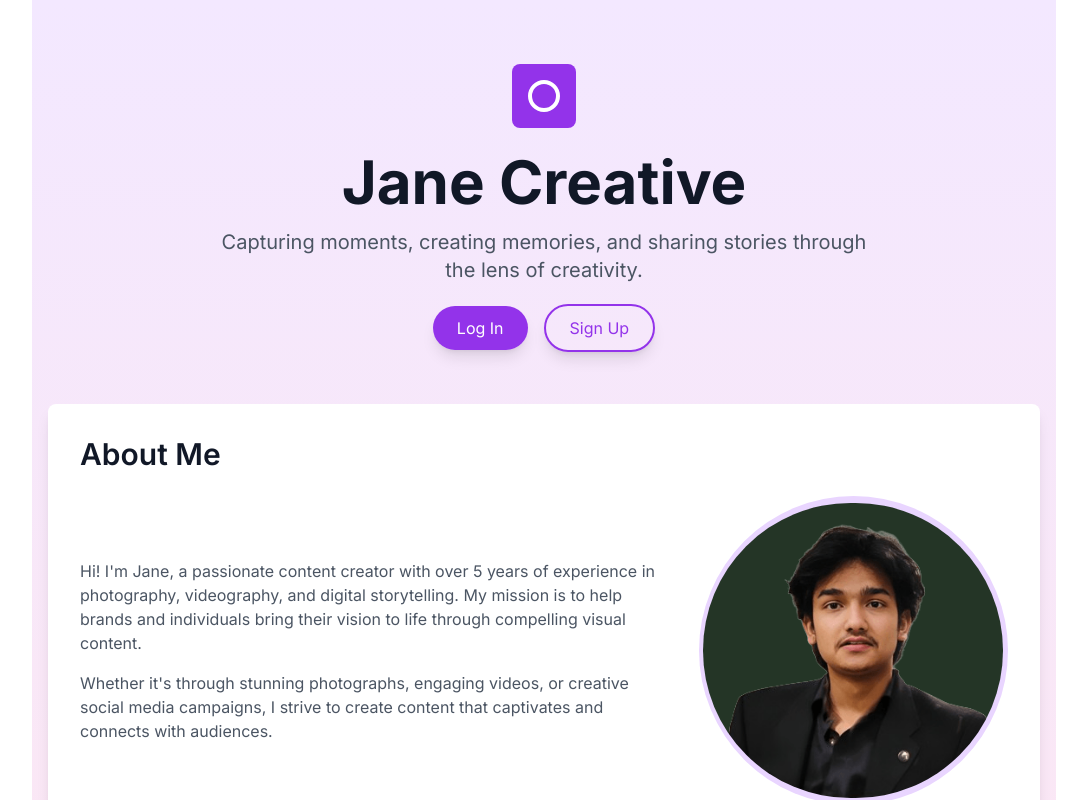
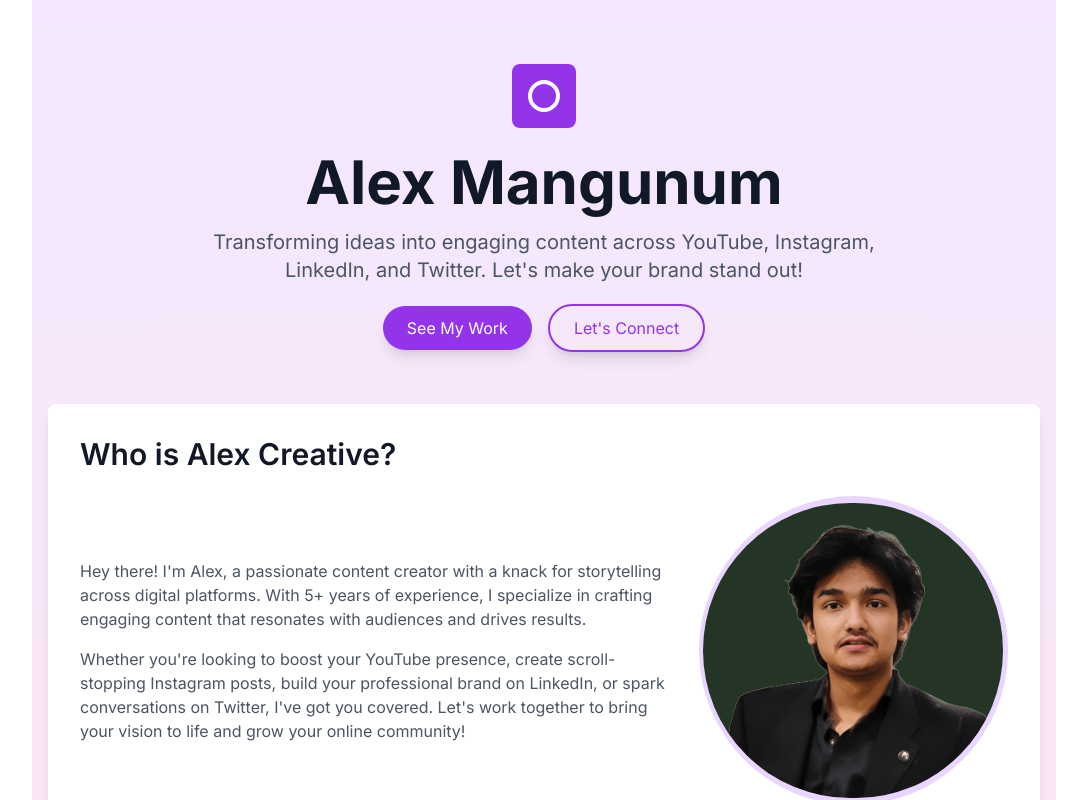
Before and after one commit to Risabkshetri/content-creator-s-web, a Next.js app in the folder frontend/: page / in a window 1280 px wide. Shown: the top 800 px of the page, without its empty margins (96-1183 px from the left). Built offline with nearby package versions, Linux system fonts and the light colour scheme.

Commit message:
athentication added completely

```diff
--- a/frontend/src/app/dashboard/page.tsx
+++ b/frontend/src/app/dashboard/page.tsx
@@ -30,7 +30,11 @@ export default function DashboardPage() {
   }, [router]);
 
   if (!user) {
-    return <div>Loading...</div>;
+    return (
+      <div className="flex justify-center items-center h-screen bg-gray-100">
+        <div className="animate-spin rounded-full h-32 w-32 border-t-2 border-b-2 border-blue-500"></div>
+      </div>
+    )
   }
 
   return (
--- a/frontend/src/app/login/page.tsx
+++ b/frontend/src/app/login/page.tsx
@@ -2,9 +2,10 @@ import LoginForm from '@/components/loginForm';
 
 export default function LoginPage() {
   return (
-    <div>
-      <h1>Login</h1>
-      <LoginForm />
+    <div className="min-h-screen bg-gray-100 flex flex-col justify-center items-center">
+      <div className="w-full max-w-md">
+        <LoginForm />
+      </div>
     </div>
   );
 }
--- a/frontend/src/components/Footer.tsx
+++ b/frontend/src/components/Footer.tsx
@@ -1,8 +1,17 @@
+"use client"
+
 import Link from 'next/link'
 import Image from 'next/image'
 import { FaYoutube, FaTwitter, FaInstagram, FaVideo, FaBlog, FaMicrophone, FaStream, FaStar, FaHeart, FaInfoCircle } from 'react-icons/fa'
+import { usePathname } from 'next/navigation'
 
 function Footer({className = ''}) {
+const pathname = usePathname();
+const isDashboard = pathname.startsWith('/dashboard');
+
+if(!isDashboard){
+  return null;
+}
   return (
     <footer className={`w-full py-8 bg-gray-100 ${className}`}>
       <div className="max-w-7xl mx-auto px-4 sm:px-6 lg:px-8">
--- a/frontend/src/components/landingPage.tsx
+++ b/frontend/src/components/landingPage.tsx
@@ -1,3 +1,158 @@
+// 'use client';
+
+// import { useState, useEffect } from 'react';
+// import Link from 'next/link';
+// import Image from 'next/image';
+// import { motion } from 'framer-motion';
+
+// export default function LandingPage() {
+//   const [isVisible, setIsVisible] = useState(false);
+
+//   useEffect(() => {
+//     setIsVisible(true);
+//   }, []);
+
+//   const fadeIn = {
+//     hidden: { opacity: 0, y: 20 },
+//     visible: { opacity: 1, y: 0 },
+//   };
+
+//   return (
+//     <div className="min-h-screen bg-gradient-to-b from-purple-100 to-pink-100">
+//       <div className="container mx-auto px-4 py-16">
+//         {/* Hero Section */}
+//         <motion.div
+//           initial="hidden"
+//           animate={isVisible ? "visible" : "hidden"}
+//           variants={fadeIn}
+//           transition={{ duration: 0.8 }}
+//           className="flex flex-col items-center text-center mb-16"
+//         >
+//           <motion.div
+//             whileHover={{ scale: 1.1 }}
+//             whileTap={{ scale: 0.9 }}
+//             className="w-16 h-16 mb-6 relative cursor-pointer"
+//           >
+//             <div className="absolute inset-0 bg-purple-600 rounded-lg">
+//               <div className="absolute top-1/4 left-1/4 right-1/4 bottom-1/4 border-4 border-white rounded-full"></div>
+//             </div>
+//           </motion.div>
+
+//           <h1 className="text-4xl md:text-6xl font-bold text-gray-900 mb-4">
+//             Jane Creative
+//           </h1>
+//           <p className="text-xl text-gray-600 mb-8 max-w-2xl">
+//             Capturing moments, creating memories, and sharing stories through the lens of creativity.
+//           </p>
+//           <div className="flex gap-4">
+//             <motion.div whileHover={{ scale: 1.05 }} whileTap={{ scale: 0.95 }}>
+//               <Link
+//                 href="/login"
+//                 className="px-6 py-3 bg-purple-600 text-white rounded-full hover:bg-purple-700 transition-colors shadow-lg"
+//               >
+//                 Log In
+//               </Link>
+//             </motion.div>
+//             <motion.div whileHover={{ scale: 1.05 }} whileTap={{ scale: 0.95 }}>
+//               <Link
+//                 href="/signup"
+//                 className="px-6 py-3 border-2 border-purple-600 text-purple-600 rounded-full hover:bg-purple-100 transition-colors shadow-lg"
+//               >
+//                 Sign Up
+//               </Link>
+//             </motion.div>
+//           </div>
+//         </motion.div>
+
+//         {/* About Section */}
+//         <motion.div
+//           initial="hidden"
+//           animate={isVisible ? "visible" : "hidden"}
+//           variants={fadeIn}
+//           transition={{ duration: 0.8, delay: 0.2 }}
+//           className="bg-white rounded-lg shadow-lg mb-16 overflow-hidden"
+//         >
+//           <div className="p-8">
+//             <h2 className="text-3xl font-semibold mb-6 text-gray-900">About Me</h2>
+//             <div className="flex flex-col md:flex-row gap-8 items-center">
+//               <div className="flex-1">
+//                 <p className="text-gray-600 mb-4">
+//                   Hi! I&apos;m Jane, a passionate content creator with over 5 years of experience in photography, videography, and digital storytelling. My mission is to help brands and individuals bring their vision to life through compelling visual content.
+//                 </p>
+//                 <p className="text-gray-600">
+//                   Whether it&apos;s through stunning photographs, engaging videos, or creative social media campaigns, I strive to create content that captivates and connects with audiences.
+//                 </p>
+//               </div>
+//               <motion.div
+//                 whileHover={{ scale: 1.05 }}
+//                 className="w-full md:w-1/3 aspect-square bg-purple-200 rounded-full flex items-center justify-center overflow-hidden"
+//               >
+//                 <Image
+//                   src="/images/profile.png"
+//                   alt="Jane Creative"
+//                   width={300}
+//                   height={300}
+//                   className="rounded-full"
+//                 />
+//               </motion.div>
+//             </div>
+//           </div>
+//         </motion.div>
+
+//         {/* Social Links */}
+//         <motion.div
+//           initial="hidden"
+//           animate={isVisible ? "visible" : "hidden"}
+//           variants={fadeIn}
+//           transition={{ duration: 0.8, delay: 0.4 }}
+//           className="flex justify-center gap-6"
+//         >
+//           <motion.a
+//             whileHover={{ scale: 1.2, rotate: 360 }}
+//             whileTap={{ scale: 0.8 }}
+//             href="#"
+//             className="text-gray-600 hover:text-purple-600"
+//             aria-label="YouTube"
+//           >
+//             <div className="w-10 h-10 relative">
+//               <div className="absolute inset-0 border-2 border-current rounded-sm"></div>
+//               <div className="absolute inset-2 bg-current transform rotate-45"></div>
+//             </div>
+//           </motion.a>
+//           <motion.a
+//             whileHover={{ scale: 1.2, rotate: 360 }}
+//             whileTap={{ scale: 0.8 }}
+//             href="#"
+//             className="text-gray-600 hover:text-purple-600"
+//             aria-label="Instagram"
+//           >
+//             <div className="w-10 h-10 relative">
+//               <div className="absolute inset-0 border-2 border-current rounded-lg"></div>
+//               <div className="absolute inset-2 border-2 border-current rounded-full"></div>
+//               <div className="absolute top-1 right-1 w-2 h-2 bg-current rounded-full"></div>
+//             </div>
+//           </motion.a>
+//           <motion.a
+//             whileHover={{ scale: 1.2, rotate: 360 }}
+//             whileTap={{ scale: 0.8 }}
+//             href="#"
+//             className="text-gray-600 hover:text-purple-600"
+//             aria-label="Twitter"
+//           >
+//             <div className="w-10 h-10 relative">
+//               <div className="absolute inset-0 border-2 border-current rounded-full"></div>
+//               <div className="absolute inset-2 transform -rotate-45">
+//                 <div className="w-full h-1 bg-current rounded-full"></div>
+//               </div>
+//             </div>
+//           </motion.a>
+//         </motion.div>
+//       </div>
+//     </div>
+//   );
+// }
+
+
 'use client';
 
 import { useState, useEffect } from 'react';
@@ -39,10 +194,10 @@ export default function LandingPage() {
           </motion.div>
 
           <h1 className="text-4xl md:text-6xl font-bold text-gray-900 mb-4">
-            Jane Creative
+            Alex Mangunum
           </h1>
           <p className="text-xl text-gray-600 mb-8 max-w-2xl">
-            Capturing moments, creating memories, and sharing stories through the lens of creativity.
+            Transforming ideas into engaging content across YouTube, Instagram, LinkedIn, and Twitter. Let's make your brand stand out!
           </p>
           <div className="flex gap-4">
             <motion.div whileHover={{ scale: 1.05 }} whileTap={{ scale: 0.95 }}>
@@ -50,15 +205,15 @@ export default function LandingPage() {
                 href="/login"
                 className="px-6 py-3 bg-purple-600 text-white rounded-full hover:bg-purple-700 transition-colors shadow-lg"
               >
-                Log In
+                See My Work
               </Link>
             </motion.div>
             <motion.div whileHover={{ scale: 1.05 }} whileTap={{ scale: 0.95 }}>
               <Link
-                href="/signup"
+                href="/register"
                 className="px-6 py-3 border-2 border-purple-600 text-purple-600 rounded-full hover:bg-purple-100 transition-colors shadow-lg"
               >
-                Sign Up
+                Let's Connect
               </Link>
             </motion.div>
           </div>
@@ -73,14 +228,14 @@ export default function LandingPage() {
           className="bg-white rounded-lg shadow-lg mb-16 overflow-hidden"
         >
           <div className="p-8">
-            <h2 className="text-3xl font-semibold mb-6 text-gray-900">About Me</h2>
+            <h2 className="text-3xl font-semibold mb-6 text-gray-900">Who is Alex Creative?</h2>
             <div className="flex flex-col md:flex-row gap-8 items-center">
               <div className="flex-1">
                 <p className="text-gray-600 mb-4">
-                  Hi! I&apos;m Jane, a passionate content creator with over 5 years of experience in photography, videography, and digital storytelling. My mission is to help brands and individuals bring their vision to life through compelling visual content.
+                  Hey there! I'm Alex, a passionate content creator with a knack for storytelling across digital platforms. With 5+ years of experience, I specialize in crafting engaging content that resonates with audiences and drives results.
                 </p>
                 <p className="text-gray-600">
-                  Whether it&apos;s through stunning photographs, engaging videos, or creative social media campaigns, I strive to create content that captivates and connects with audiences.
+                  Whether you're looking to boost your YouTube presence, create scroll-stopping Instagram posts, build your professional brand on LinkedIn, or spark conversations on Twitter, I've got you covered. Let's work together to bring your vision to life and grow your online community!
                 </p>
               </div>
               <motion.div
@@ -89,7 +244,7 @@ export default function LandingPage() {
               >
                 <Image
                   src="/images/profile.png"
-                  alt="Jane Creative"
+                  alt="Alex Creative"
                   width={300}
                   height={300}
                   className="rounded-full"
--- a/frontend/src/lib/api.ts
+++ b/frontend/src/lib/api.ts
@@ -32,7 +32,7 @@ export interface Blog {
   images?: string[];
 }
 
-const API_BASE_URL = process.env.NEXT_PUBLIC_API_BASE_UR || 'http://localhost:8081/api';
+const API_BASE_URL = 'http://localhost:8081/api'|| process.env.NEXT_PUBLIC_API_BASE_URL;
 
 
 export function generateSlug(title: string): string {
--- a/frontend/src/lib/auth.ts
+++ b/frontend/src/lib/auth.ts
@@ -3,7 +3,7 @@
 import axios from 'axios';
 import { AuthResponse, User } from '@/types';
 
-const API_URL = process.env.NEXT_PUBLIC_API_BASE_URL;
+const API_URL = process.env.NEXT_PUBLIC_API_BASE_URL || 'http://localhost:8081/api';
 console.log(API_URL)
 
 // Create an axios instance
```
Also changed, not shown: frontend/src/components/Navbar.tsx (+6 -8 lines). Lines whose indentation alone changed are shown as unchanged.
